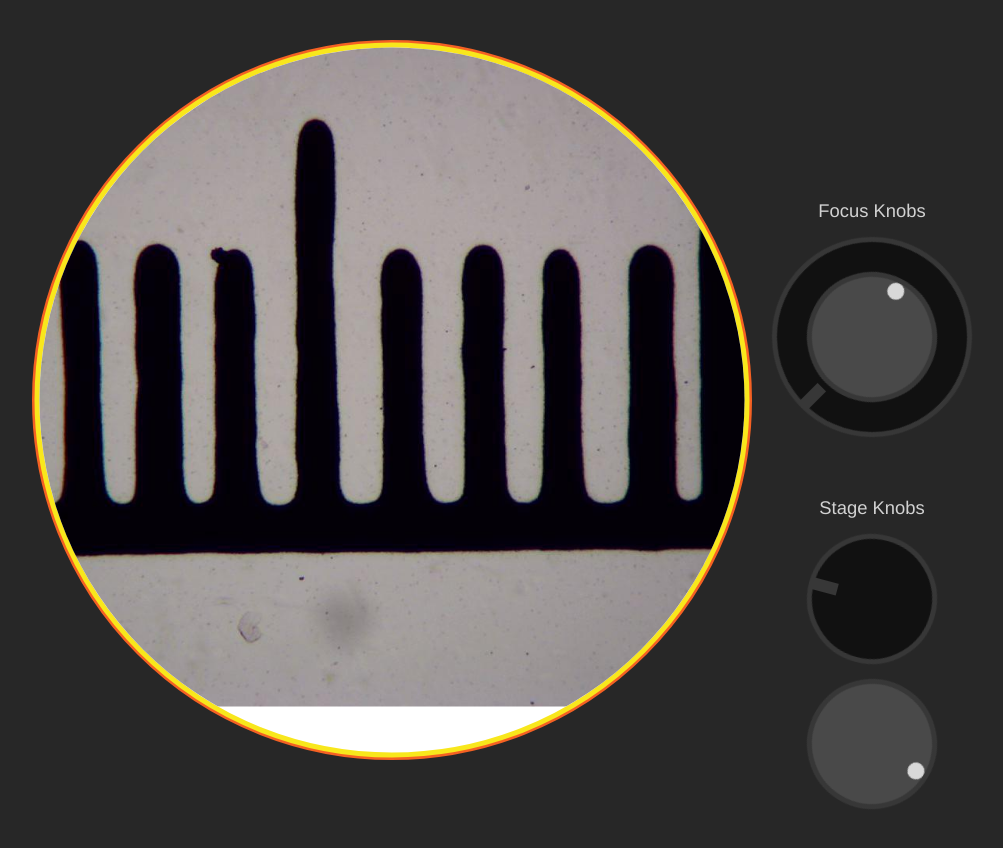
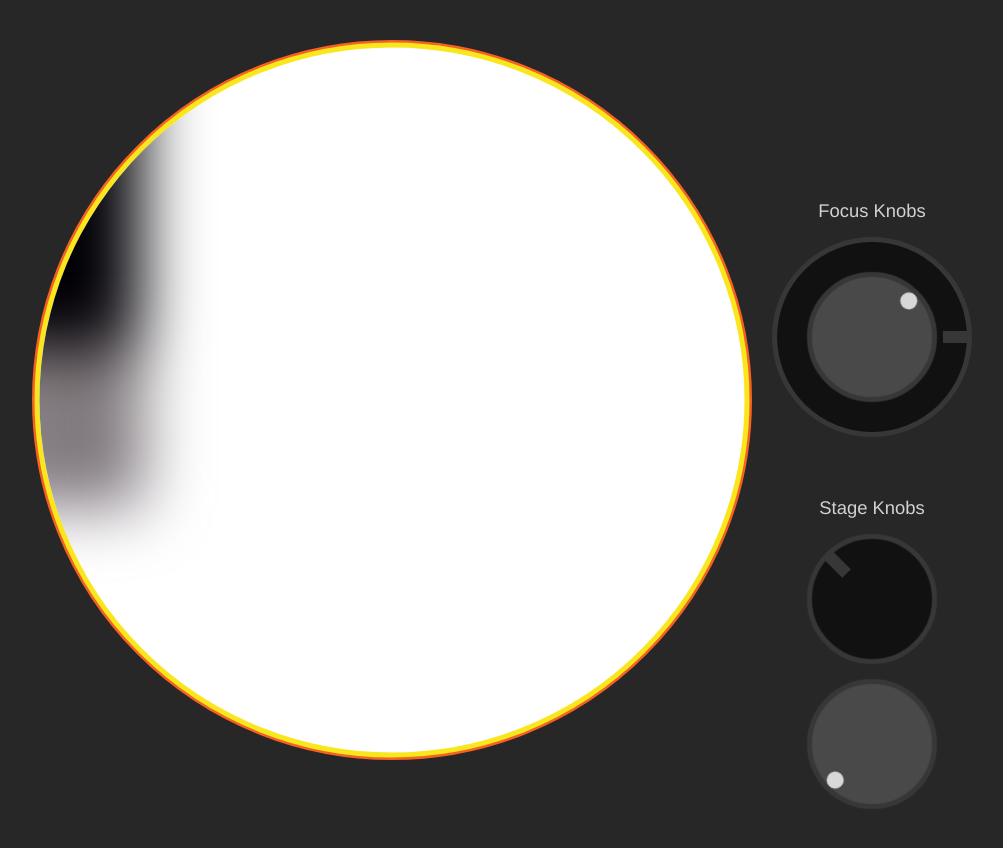
Before and after one commit to ssial/microscope_simulator, a React app in the folder microscope/: page / in a window 1280 px wide. Shown: the top 848 px of the page, without its empty margins (248-1251 px from the left). Built offline with nearby package versions, Linux system fonts and the light colour scheme.

Commit message:
random rotation set up complete

```diff
--- a/microscope/src/components/dial.js
+++ b/microscope/src/components/dial.js
@@ -27,7 +27,7 @@ export default class Dial extends React.Component {
             state: this.state,
             name: this.props.name
         }
-        this.setState({ angle: angle, direction: Draggable.get(this.dial.current).getDirection()});
+        this.setState({ angle: angle, direction: Draggable.get(this.dial.current).getDirection() });
         this.props.callback(data);
 
         // console.log("rotation: ", rotation)
@@ -42,6 +42,14 @@ export default class Dial extends React.Component {
 
 
 
+    }
+
+    componentDidUpdate(prevProps) {
+        if (this.props.rotation !== prevProps.rotation) {
+            gsap.set(this.dial.current, { rotation: this.props.rotation });
+
+            Draggable.get(this.dial.current).update();
+        }
     }
 
 
@@ -72,7 +80,7 @@ export default class Dial extends React.Component {
     render() {
         return (
             <React.Fragment>
-                <div style={{transform: "rotate(180deg)", width:this.props.dialStyle.width, marginTop:15, marginBottom:15}}>
+                <div style={{ transform: "rotate(180deg)", width: this.props.dialStyle.width, marginTop: 15, marginBottom: 15 }}>
                     <div ref={this.dial} style={this.props.dialStyle}>
                         <div style={this.props.pointerStyle}></div>
                     </div>
--- a/microscope/src/components/dials.js
+++ b/microscope/src/components/dials.js
@@ -53,14 +53,14 @@ export default class Dials extends React.Component {
             <React.Fragment>
                 <div style={{ display: "flex", flexDirection: "column", width: 200, alignItems: "center",float: "right", marginTop: 200, marginRight: 60 }}>
                     <div style={{ fontSize: "1.15em", color: "#d2d2d2" }}>Focus Knobs</div>
-                    <Dial dialStyle={styles.coarseFocus.dial} pointerStyle={styles.coarseFocus.pointer} rotation="45" name="coarseFocus" callback={this.dialsCallback}/>
+                    <Dial dialStyle={styles.coarseFocus.dial} pointerStyle={styles.coarseFocus.pointer} rotation={this.props.rotationC} name="coarseFocus" callback={this.dialsCallback}/>
                     <div style={{ position: "relative", top: 0, transform: "translateY(-195px)" }}>
-                        <Dial dialStyle={styles.fineFocus.dial} pointerStyle={styles.fineFocus.pointer} rotation="207"  name="fineFocus" callback={this.dialsCallback} />
+                        <Dial dialStyle={styles.fineFocus.dial} pointerStyle={styles.fineFocus.pointer} rotation={this.props.rotationF}  name="fineFocus" callback={this.dialsCallback} />
                     </div>
                     <div style={{transform:"translateY(-135px)"}}>
                         <div style={{ fontSize: "1.15em", marginTop: 20, color: "#d2d2d2" }}>Stage Knobs</div>
-                        <Dial dialStyle={styles.verticalStage.dial} pointerStyle={styles.verticalStage.pointer} rotation="105"  name="verticalStage" callback={this.dialsCallback}/>
-                        <Dial dialStyle={styles.fineFocus.dial} pointerStyle={styles.fineFocus.pointer} rotation="301" name="horizontalStage" callback={this.dialsCallback}/>
+                        <Dial dialStyle={styles.verticalStage.dial} pointerStyle={styles.verticalStage.pointer} rotation={this.props.rotationV}  name="verticalStage" callback={this.dialsCallback}/>
+                        <Dial dialStyle={styles.fineFocus.dial} pointerStyle={styles.fineFocus.pointer} rotation={this.props.rotationH} name="horizontalStage" callback={this.dialsCallback}/>
                     </div>
                 </div>
             </React.Fragment>
--- a/microscope/src/pages/lensView.js
+++ b/microscope/src/pages/lensView.js
@@ -7,12 +7,26 @@ export default class LensView extends React.Component {
     constructor(props) {
         super(props);
         this.state = {
-            angle: null, yOffset: 0, direction: "", xOffset: 0, blur: 0
+            angle: null, yOffset: 0, direction: "", xOffset: 0, blur: 0, rotationC: 0, rotationF: 0, rotationV: 0, rotationH: 0
         }
     }
 
-    calculateCoarseFocus() {
-        let angle = this.state.angle;
+    componentDidMount() {
+        let idealAngleC = 135;
+        let idealAngleF = 225;
+        let rotationV = 135;
+        let rotationH = 45;
+        let rotationC = 270;
+        let rotationF = 225;
+        this.setState({rotationC: rotationC, rotationF: rotationF, rotationH: rotationH, rotationV: rotationV})
+        let yOffset = this.calculateOffset("verticalStage",rotationV);
+        let xOffset = this.calculateOffset("horizontalStage",rotationH);
+        let blur = this.calculateCoarseFocus(rotationC);
+
+    }
+
+    calculateCoarseFocus(angle) {
+        // let angle = this.state.angle;
         const idealAngle = 135;
         const idealVal = 0.5;
         let blur = 0;
@@ -41,8 +55,8 @@ export default class LensView extends React.Component {
         this.setState({ blur: blur });
     }
 
-    calculateFineFocus() {
-        let angle = this.state.angle;
+    calculateFineFocus(angle) {
+        // let angle = this.state.angle;
         const idealAngle = 225;
         const idealVal = 0;
         let blur = 0;
@@ -65,9 +79,9 @@ export default class LensView extends React.Component {
         this.setState({ blur: blur });
     }
 
-    calculateOffset(name) {
+    calculateOffset(name, angle) {
         let offset = 0;
-        let angle = this.state.angle;
+        // let angle = this.state.angle;
         console.log("CALC OFFSET")
         // if (angle) {
         // if (this.state.direction == "clockwise"||"anti-clockwise") {
@@ -99,22 +113,22 @@ export default class LensView extends React.Component {
         this.setState({ angle: angleData.state.angle, direction: angleData.state.direction });
         console.log(angleData.name);
         if (angleData.name === "verticalStage" || angleData.name === "horizontalStage") {
-            this.calculateOffset(angleData.name);
+            this.calculateOffset(angleData.name, this.state.angle);
         }
         else if (angleData.name === "coarseFocus") {
-            this.calculateCoarseFocus();
+            this.calculateCoarseFocus(this.state.angle);
         }
         else if (angleData.name === "fineFocus") {
-            this.calculateFineFocus();
+            this.calculateFineFocus(this.state.angle);
         }
     }
 
     render() {
         return (
             <React.Fragment>
-                <ViewCircle angle={this.state.angle} yOffset={this.state.yOffset} xOffset={this.state.xOffset} blur={this.state.blur}/>
+                <ViewCircle angle={this.state.angle} yOffset={this.state.yOffset} xOffset={this.state.xOffset} blur={this.state.blur} />
 
-                <Dials callback={this.dialsCallback} />
+                <Dials callback={this.dialsCallback} rotationC={this.state.rotationC} rotationF={this.state.rotationF} rotationH={this.state.rotationH} rotationV={this.state.rotationV} />
 
             </React.Fragment>
         )
```
